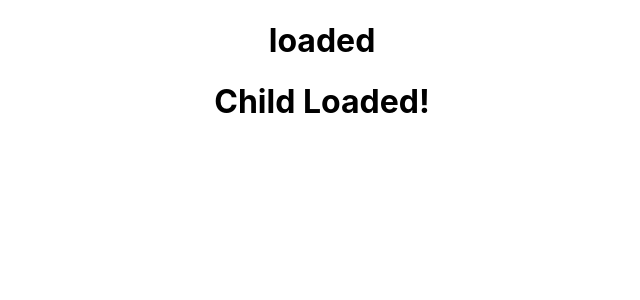
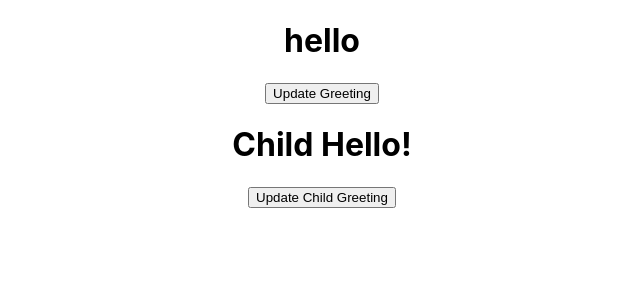
Before and after one commit to yoesk8/react-first-app, a React (Create React App) app in the folder my-app/: page / in a window 1280 px wide. Shown: the top 300 px of the page, without its empty margins (318-958 px from the left). Built offline with nearby package versions, Linux system fonts and the light colour scheme.

Commit message:
Created Lifefycle Component did update method

```diff
--- a/my-app/src/App.js
+++ b/my-app/src/App.js
@@ -10,11 +10,12 @@
 import MethodsAsPropsParent from './components/MethodsAsPropsParent';
 import RenderingLists from './components/RenderingLists';
 import LifeCycleCDM from './components/LifeCycleCDM';
+import LifeCycleCDU from './components/LifeCycleCDU';
 
 function App() {
   return (
     <div className="App">
-      <LifeCycleCDM/>
+      <LifeCycleCDU/>
     </div>
   );
 }
--- /dev/null
+++ b/my-app/src/components/LifeCycleCDU.js
@@ -0,0 +1,34 @@
+import React, { Component } from 'react'
+import LifeCycleCDUChild from './LifeCycleCDUChild'
+
+export default class LifeCycleCDU extends Component {
+    constructor(props) {
+      console.log('Constructor called')
+      super(props)
+
+      this.state = {
+         greeting: 'hello'
+      }
+    }
+    updateGreeting = () => {
+        console.log('Update method called')
+        this.setState(prevState =>{
+            return {
+                greeting: prevState.greeting === 'hello' ? 'goodbye' : 'hello'
+            }
+        })
+    }
+    componentDidUpdate(){
+        console.log('Component updated')
+    }
+  render() {
+    console.log('render method called')
+    return (
+      <div>
+        <h1>{this.state.greeting}</h1>
+        <button onClick={this.updateGreeting}> Update Greeting </button>
+        <LifeCycleCDUChild parentGreeting={this.state.greeting}/>
+      </div>
+    )
+  }
+}
--- /dev/null
+++ b/my-app/src/components/LifeCycleCDUChild.js
@@ -0,0 +1,42 @@
+import React, { Component } from 'react'
+
+export class LifeCycleCDUChild extends Component {
+    constructor(props) {
+        console.log('Child Constructor called');
+        super(props)
+
+        this.state = {
+            greeting: 'Child Hello!',
+        }
+    }
+
+    updateGreeting = () => {
+        console.log('Child updateGreeting called');
+        this.setState((prevState) => {
+            return {
+                greeting: prevState.greeting === 'Child Hello!' ? 'Child Goodbye' : 'Child Hello!',
+            }
+        })
+    }
+
+    componentDidUpdate(prevProps, prevState) {
+        console.log('Child Component updated!');
+        console.log('prevProps', prevProps)
+        console.log('prevState', prevState)
+        if (prevProps.parentGreeting !== this.props.parentGreeting){
+            console.log('Parent greeting has changed!')
+        }
+    }
+
+    render() {
+        console.log('Child Render method called');
+        return (
+            <div>
+                <h1>{this.state.greeting}</h1>
+                <button onClick={this.updateGreeting}>Update Child Greeting</button>
+            </div>
+        )
+    }
+}
+
+export default LifeCycleCDUChild
```
